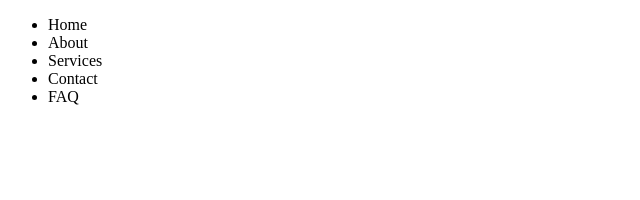
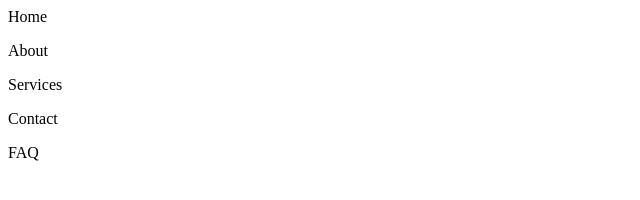
Before and after one commit to Adizimhi/adizimhi.github.io, a website: page missingNavItemsFailures.html in a window 1280 px wide. Shown: the whole page, without its empty margins (0-640 px from the left). Drawn offline with Linux system fonts and the light colour scheme.

Commit message:
Update missingNavItemsFailures.html

```diff
--- a/missingNavItemsFailures.html
+++ b/missingNavItemsFailures.html
@@ -7,23 +7,11 @@
 </head>
 <body>
   <nav>
-    <ul>
-      <li class="list-item" id="missing-nav-items-failure-1">
-        Home
-      </li>
-      <li class="list-item" id="missing-nav-items-failure-2">
-        About
-      </li>
-      <li class="list-item" id="missing-nav-items-failure-3">
-        Services
-      </li>
-      <li class="list-item" id="missing-nav-items-failure-4">
-        Contact
-      </li>
-      <li class="list-item" id="missing-nav-items-failure-5">
-        FAQ
-      </li>
-    </ul>
+    <div>Home</div>
+    <p>About</p>
+    <div>Services</div>
+    <p>Contact</p>
+    <div>FAQ</div>
   </nav>
 </body>
 </html>
```
